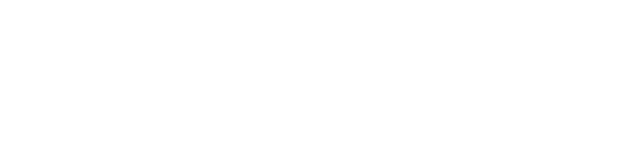
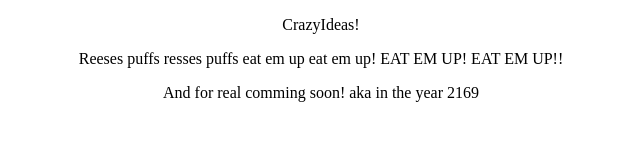
Before and after one commit to wikakasa/CrazyIDEAS, a plain HTML site: page index.html in a window 1280 px wide. Shown: the whole page, without its empty margins (319-959 px from the left). Drawn offline with Linux system fonts and the light colour scheme.

Commit message:
Update index.html

```diff
--- a/index.html
+++ b/index.html
@@ -24,3 +24,7 @@
 <link href="/CrazyIDEAS/Splash.jpg" media="(device-width: 834px) and (device-height: 1112px) and (-webkit-device-pixel-ratio: 2)" rel="apple-touch-startup-image" />
 <link href="/CrazyIDEAS/Splash.jpg" media="(device-width: 834px) and (device-height: 1194px) and (-webkit-device-pixel-ratio: 2)" rel="apple-touch-startup-image" />
 <link href="/CrazyIDEAS/Splash.jpg" media="(device-width: 1024px) and (device-height: 1366px) and (-webkit-device-pixel-ratio: 2)" rel="apple-touch-startup-image" />
+
+  <p style="text-align: center;">CrazyIdeas!</p>
+<p style="text-align: center;">Reeses puffs resses puffs eat em up eat em up! EAT EM UP! EAT EM UP!!</p>
+<p style="text-align: center;">And for real comming soon! aka in the year 2169</p>
```
